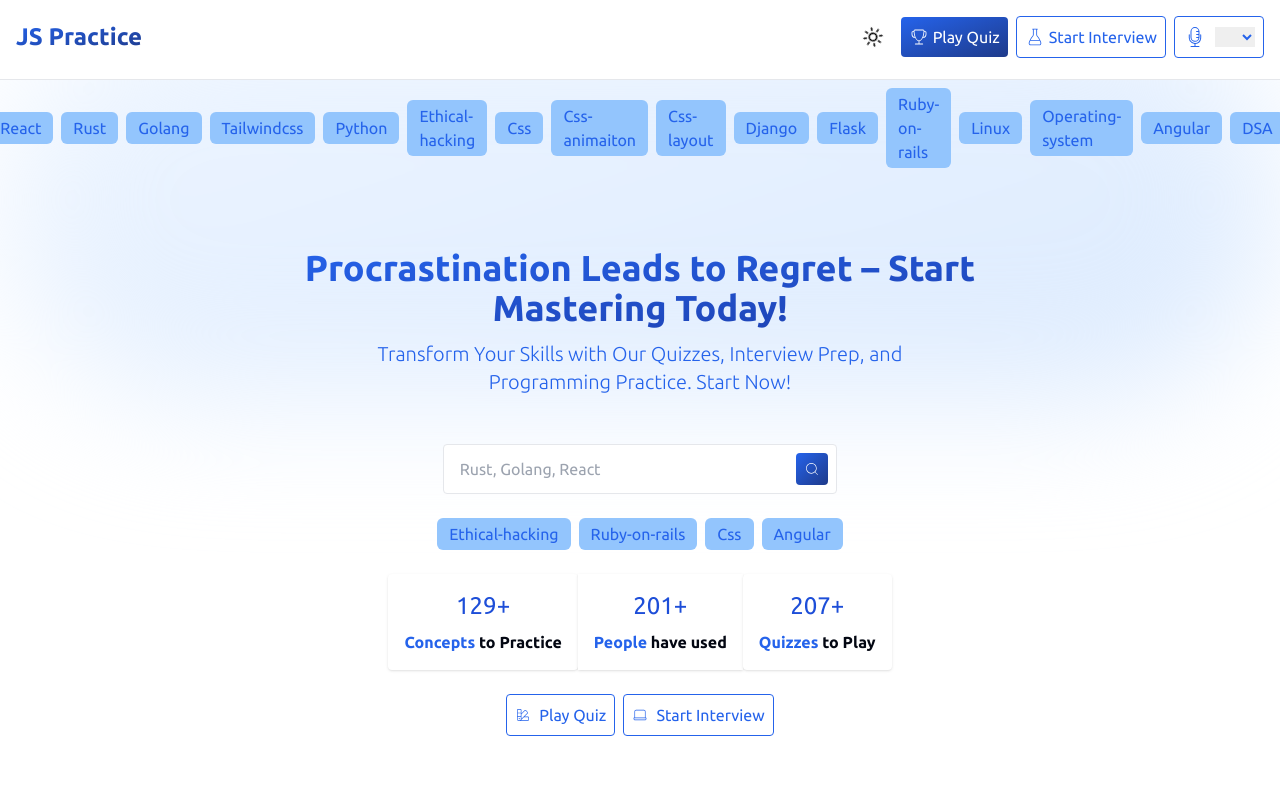
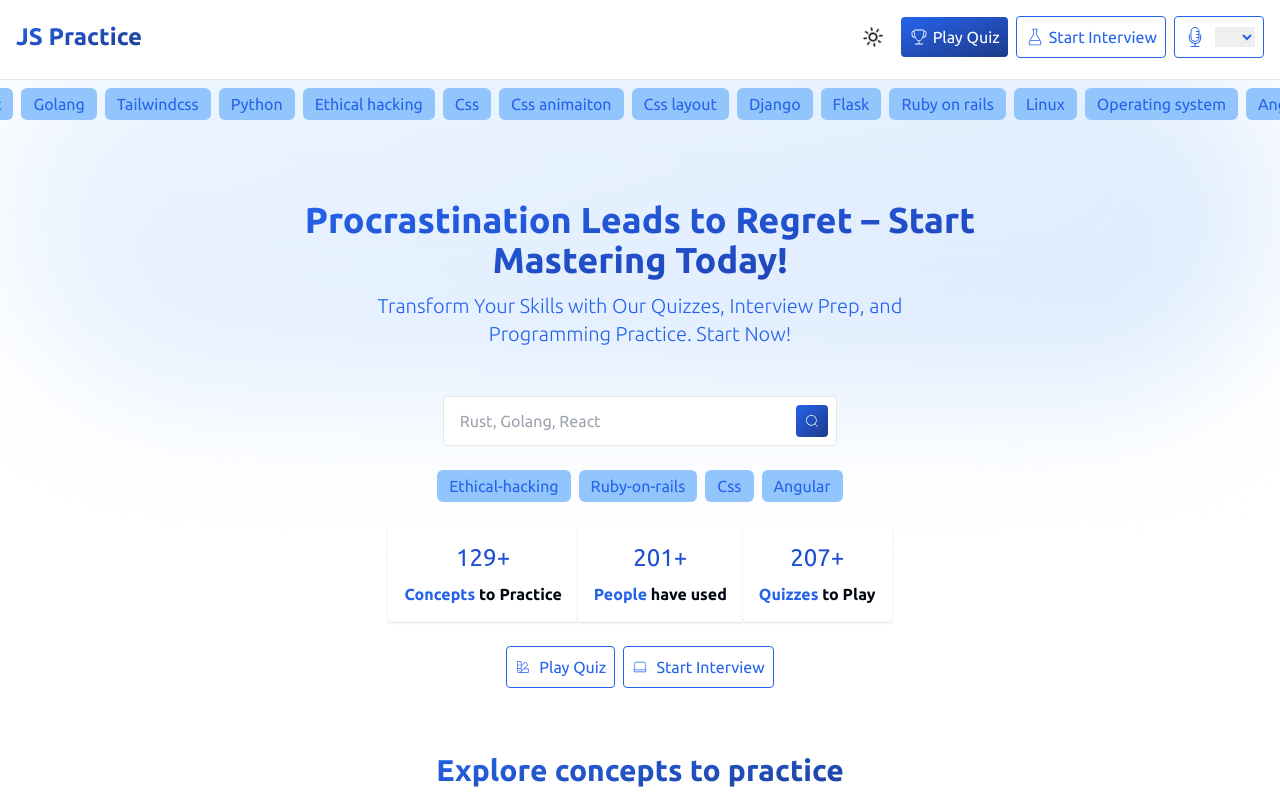
Before and after one commit to ashsajal1/js-practice-app, a React (Vite) app: page / in a window 1280 px wide. Shown: the top 800 px of the page. Built offline with nearby package versions, Linux system fonts and the light colour scheme.

Commit message:
feat :format text

```diff
--- a/src/pages/layout.tsx
+++ b/src/pages/layout.tsx
@@ -46,9 +46,9 @@ export default function Layout() {
           {topicList?.map((topic) => (
             <Link
               to={`/concept?topic=${topic}`}
-              className="bg-blue-300 cursor-pointer text-blue-600 px-3 py-1 rounded-md hover:bg-blue-700 hover:text-white"
+              className="bg-blue-300 cursor-pointer text-nowrap text-blue-600 px-3 py-1 rounded-md hover:bg-blue-700 hover:text-white"
             >
-              {topic.charAt(0).toUpperCase() + topic.slice(1)}
+              {topic.charAt(0).toUpperCase() + topic.slice(1).split("-").join(" ")}
             </Link>
           ))}
         </div>
```
